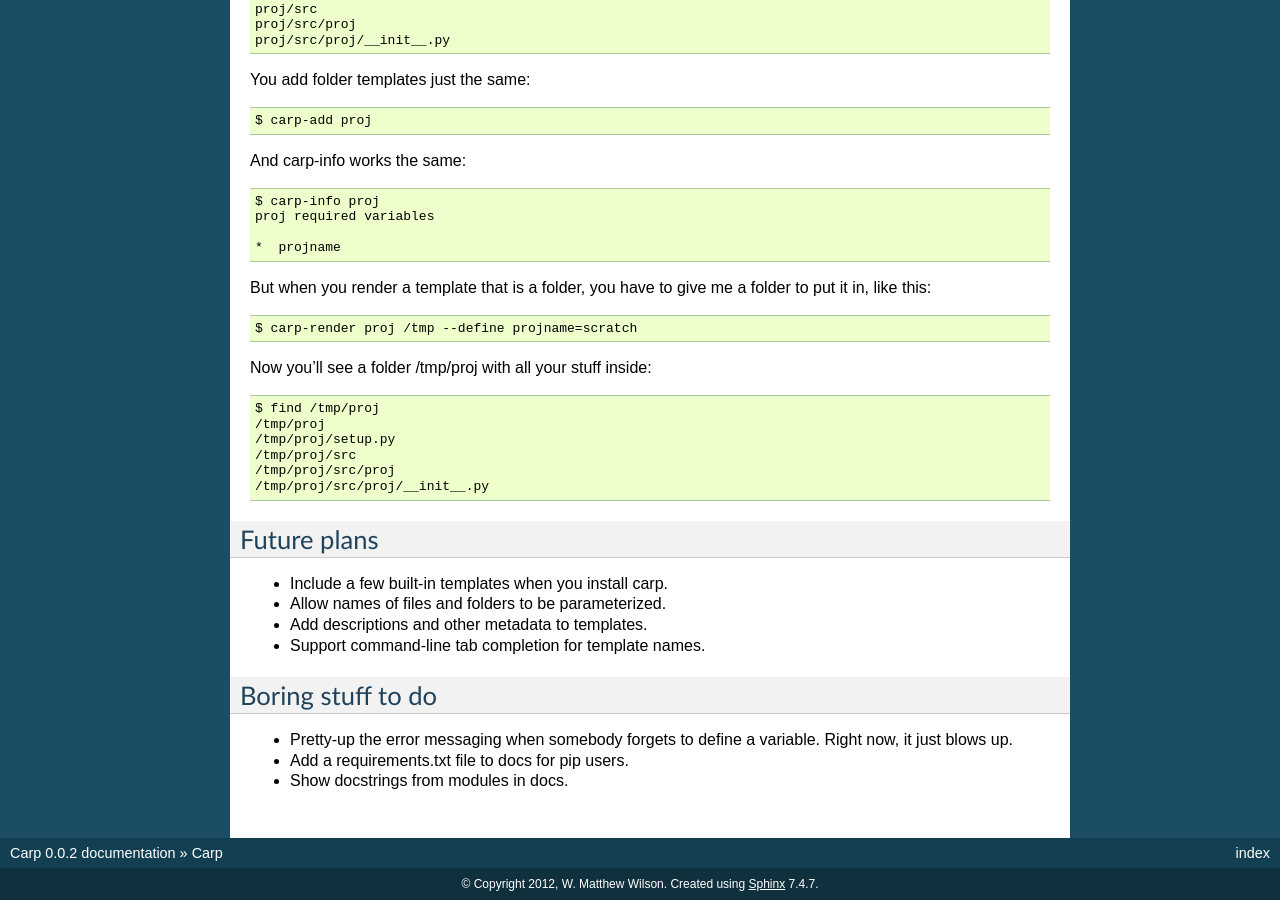
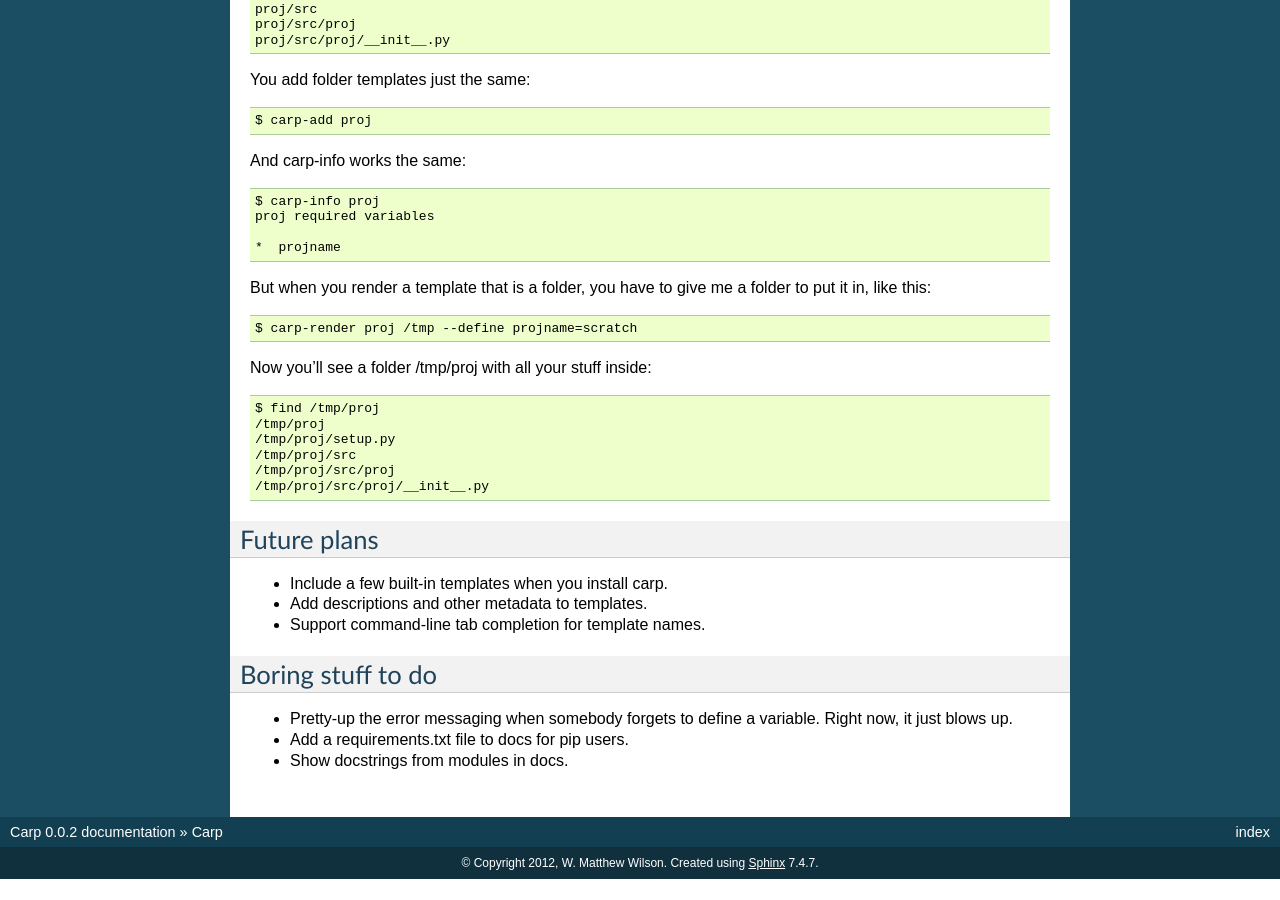
Before and after one commit to mw44118/carp, a Sphinx documentation site: the page built from docs/index.txt, in a window 1280 px wide and 900 px high, scrolled down 1956 px. Built offline with Sphinx 7.4.7, drawn with Linux system fonts in a browser that asks for light colours; after the commit the page ends 2835 px from its top, so only the background shows below that.

Commit message:
scratched something off the docs list

```diff
--- a/docs/index.txt
+++ b/docs/index.txt
@@ -147,8 +147,6 @@ Future plans
 
 *   Include a few built-in templates when you install carp.
 
-*   Allow names of files and folders to be parameterized.
-
 *   Add descriptions and other metadata to templates.
 
 *   Support command-line tab completion for template names.
```
